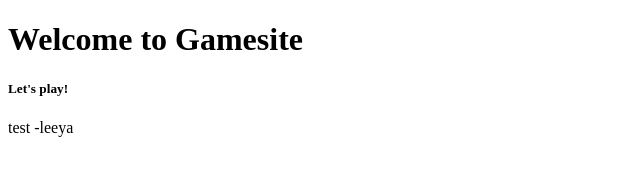
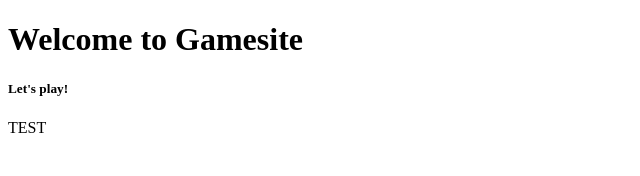
Before and after one commit to leeyaz/gamesite, a website: page index.html in a window 1280 px wide. Shown: the full height of the page, 0-640 px from the left. Drawn offline with Linux system fonts and the light colour scheme.

Commit message:
Update index.html

```diff
--- a/index.html
+++ b/index.html
@@ -12,7 +12,7 @@
     <main>
         <h1>Welcome to Gamesite</h1>
         <h5>Let's play!</h5>
-        <p>test -leeya</p>
+        <p>TEST</p>
     </main>
     <script src="wordGuesserGame.js"></script>
   </body>
```
